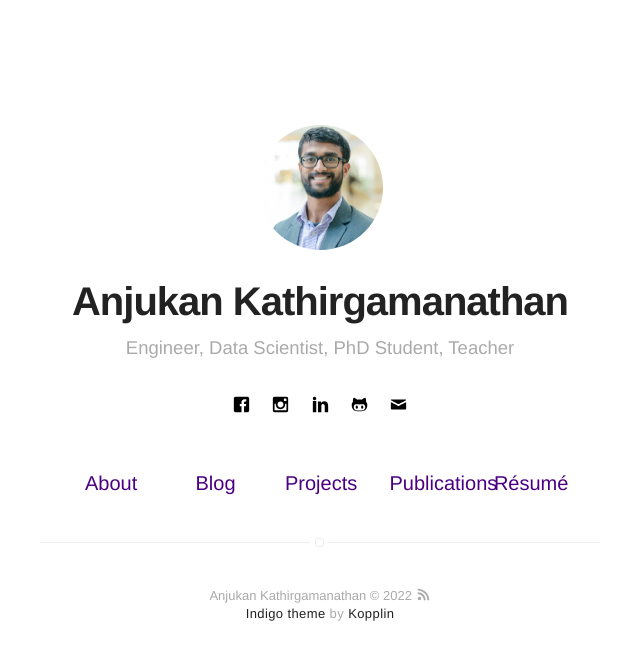
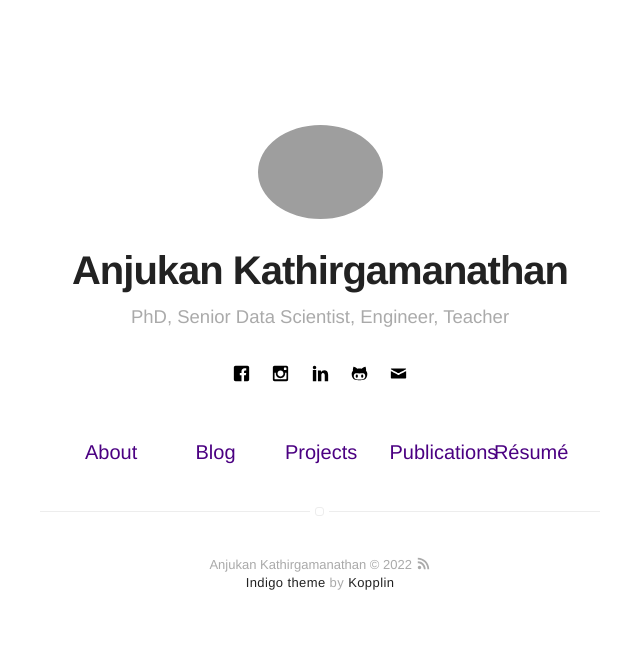
Before and after one commit to anjukan/anjukan.github.io, a Jekyll site: the page built from index.html, in a window 1280 px wide. Shown: the top 660 px of the page, without its empty margins (320-960 px from the left). Built offline with Jekyll 4.4.1, drawn with Linux system fonts in a browser that asks for light colours.

Commit message:
updated profile picture and PhD status

```diff
--- a/_config.yml
+++ b/_config.yml
@@ -1,6 +1,6 @@
 # main text of home
 name: Anjukan Kathirgamanathan
-bio: Engineer, Data Scientist, PhD Student, Teacher
+bio: PhD, Senior Data Scientist, Engineer, Teacher
 
 # twitter summary info
 description: PhD Student at the Energy Insitute, University College Dublin, Ireland
@@ -8,7 +8,7 @@ description: PhD Student at the Energy Insitute, University College Dublin, Irel
 # if it's an external image, update below for true
 # better with square images
 external-image: false
-picture: assets/images/profile.jpg
+picture: assets/images/profile_2.jpg
 
 # If you want to include your resume, set to true
 # and specify source (external or local).
@@ -56,7 +56,7 @@ email: k.anjukan@gmail.com
 authors:
     anjukankathirgamanathan:
         name: Anjukan Kathirgamanathan
-        bio: Engineer, Data Scientist, PhD Student
+        bio: PhD, Senior Data Scientist, Engineer,
         external-image: false
         picture: assets/images/profile.jpg
 
```
Also changed, not shown: 1 other file.
